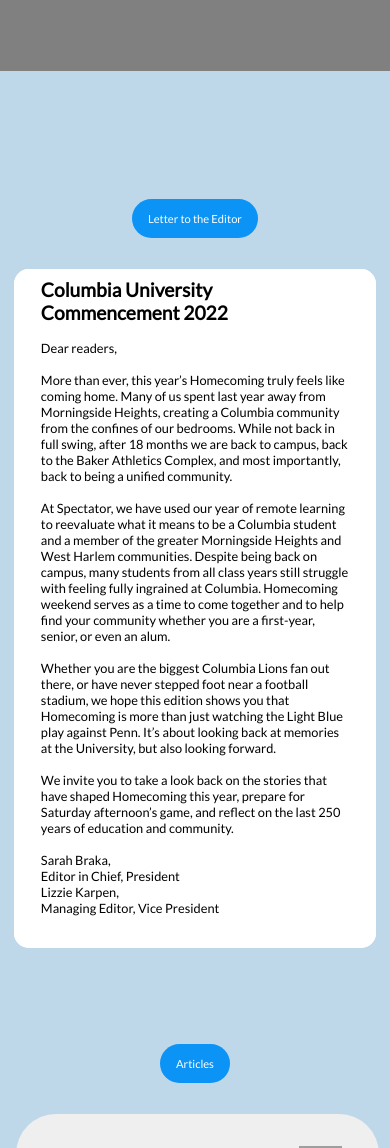
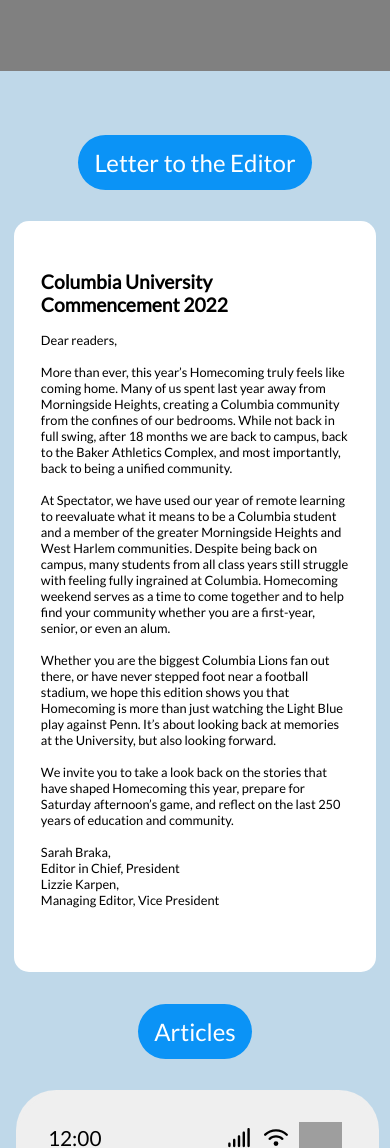
Before and after one commit to spectatorpublishing/commencement2022, a React (Create React App) app: page / in a window 390 px wide. Shown: the part 960-2108 px from the top of the page. Built offline with nearby package versions, Linux system fonts and the light colour scheme; grey boxes are pictures that could not be loaded.

Commit message:
mobile bubble section headers

```diff
--- a/src/App.js
+++ b/src/App.js
@@ -22,22 +22,25 @@
 const SectionTitle = styled.div`
   width: fit-content;
   margin: 5rem auto 0rem auto;
+  @media (max-width: ${theme.sizes.tablet}) {
+    margin: 1rem auto 0rem auto;
+  }
 `;
 
 const App = () => (
     <HomeContainer>
       <TitleHeader/>
       <SectionTitle>
-        <TextBubbleTitle status={"sent"} isLast={false} text={"Letter to the Editor"}/>
+        <TextBubbleTitle status={"sent"} isLast={false} className="sectionTitle" text={"Letter to the Editor"}/>
       </SectionTitle>
       <Letter />
       <SectionTitle>
-        <TextBubbleTitle status={"sent"} isLast={false} text={"Articles"}/>
+        <TextBubbleTitle status={"sent"} isLast={false} className="sectionTitle" text={"Articles"}/>
       </SectionTitle>
       <TextConvoDesktop/>
       <TextConvo />
       <SectionTitle>
-        <TextBubbleTitle status={"sent"} isLast={false} text={"Credits"}/>
+        <TextBubbleTitle status={"sent"} isLast={false} className="sectionTitle" text={"Credits"}/>
       </SectionTitle>
       <Credits />
       <LetterC/>
--- a/src/components/Credits.js
+++ b/src/components/Credits.js
@@ -17,11 +17,11 @@
   justify-content: space-around;
   flex-wrap: wrap;
 
-  @media (max-width: ${theme.sizes.mobile}) {
+  @media (max-width: ${theme.sizes.tablet}) {
       width: 93%;
       border-radius: 15px;
       margin: 1rem;
-      padding: 0;
+      padding: 2rem 0;
   }
 `;
 
--- a/src/components/EditorLetter.js
+++ b/src/components/EditorLetter.js
@@ -18,11 +18,14 @@
   align-items: center;
   overflow: hidden;
 
+  @media (max-width: ${theme.sizes.tablet}) {
+    padding: 2.5rem 0 2rem 0;
+  }
+
   @media (max-width: ${theme.sizes.mobile}) {
       width: 93%;
       border-radius: 15px;
       margin: 1rem;
-      padding: 0;
   }
 `;
 
--- a/src/components/TextBubbleTitle.js
+++ b/src/components/TextBubbleTitle.js
@@ -20,6 +20,10 @@
         &.reaction {
             margin-bottom: 0.2rem;
         }
+
+        &.sectionTitle {
+            font-size: 2rem;
+        }
     }
 
     @media (max-width: ${theme.sizes.mobile}) {
@@ -29,6 +33,10 @@
 
         &.reaction {
             margin-bottom: 0.1rem;
+        }
+
+        &.sectionTitle {
+            font-size: 1.5rem;
         }
     }
 
@@ -82,12 +90,12 @@
     }
 `
 
-const TextBubbleTitle = ({text, status, reaction}) => {
+const TextBubbleTitle = ({text, status, reaction, className}) => {
 
     return (
         <BubbleWrapper className={status}>
             {reaction ? <HeartIcon title={true}/> : null}
-            <Bubble className={status + " noTail" + (reaction ? " reaction" : "")}>{text}</Bubble>
+            <Bubble className={status + " noTail" + (reaction ? " reaction" : "") + " " + className}>{text}</Bubble>
         </BubbleWrapper>
     )
 }
```
